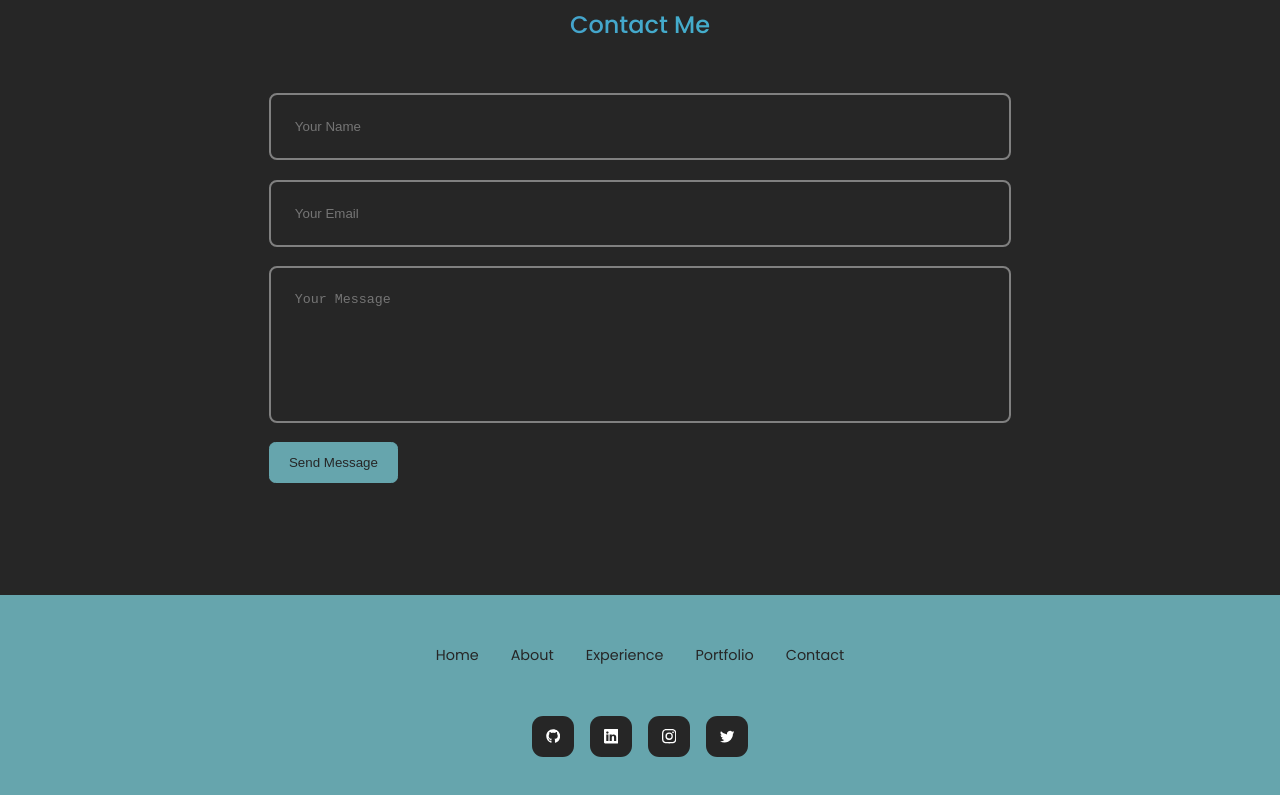
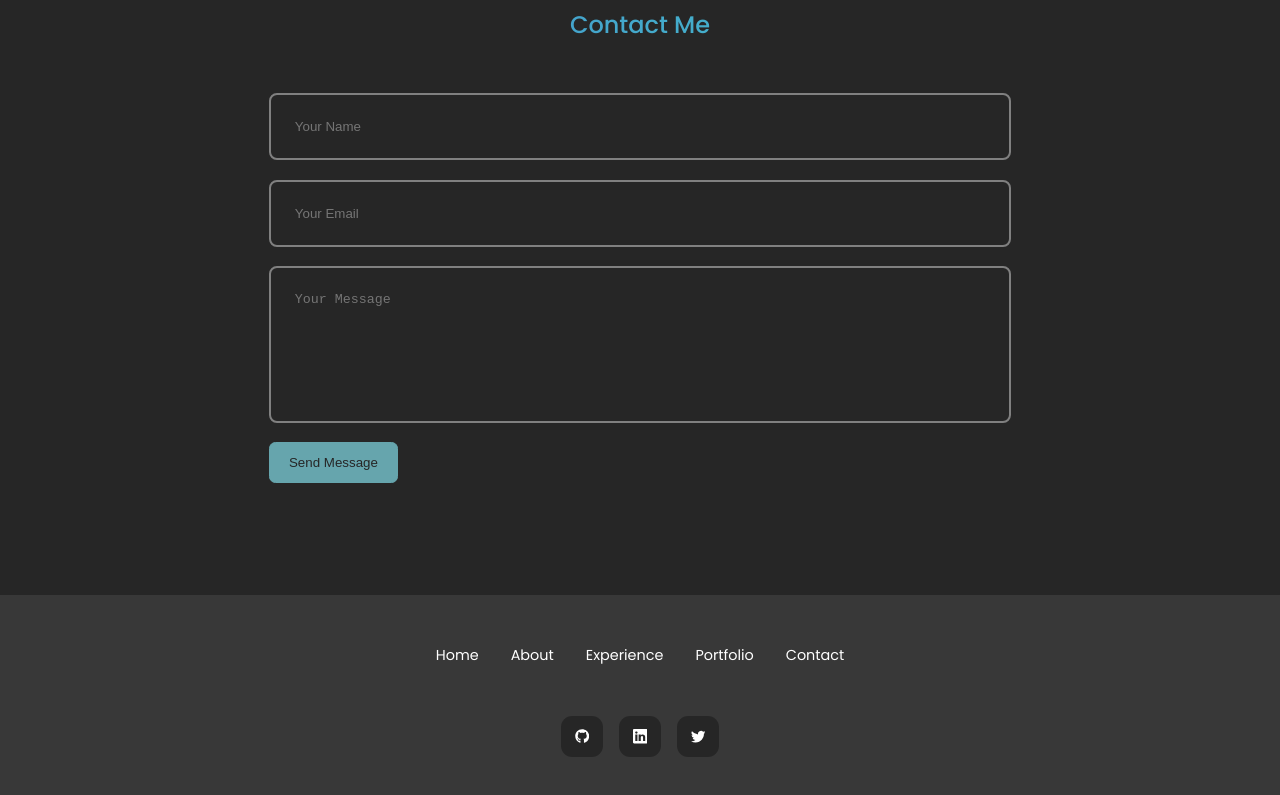
Before and after one commit to BrumaMan/Portfolio-Website, a React (Create React App) app in the folder react-website/: page / in a window 1280 px wide. Shown: the part 2643-3438 px from the top of the page. Built offline with nearby package versions, Linux system fonts and the light colour scheme.

Commit message:
Updated footer style

```diff
--- a/react-website/src/components/footer/footer.css
+++ b/react-website/src/components/footer/footer.css
@@ -1,5 +1,5 @@
 footer {
-  background: var(--color-primary);
+  background: #383838;
   padding: 3rem 0;
   text-align: center;
   font-size: 0.9rem;
@@ -7,7 +7,7 @@ footer {
 }
 
 footer a {
-  color: var(--color-bg);
+  color: white;
 }
 
 .permalinks {
--- a/react-website/src/components/footer/footer.jsx
+++ b/react-website/src/components/footer/footer.jsx
@@ -36,9 +36,6 @@ const footer = () => {
         >
           <BsLinkedin />
         </a>
-        <a href="https://www.instagram.com/bartoszmazurowski/" target="_blank">
-          <BsInstagram />
-        </a>
         <a href="https://twitter.com/BartoszMazu" target="_blank"><BsTwitter /></a>
       </div>
     </footer>
```
